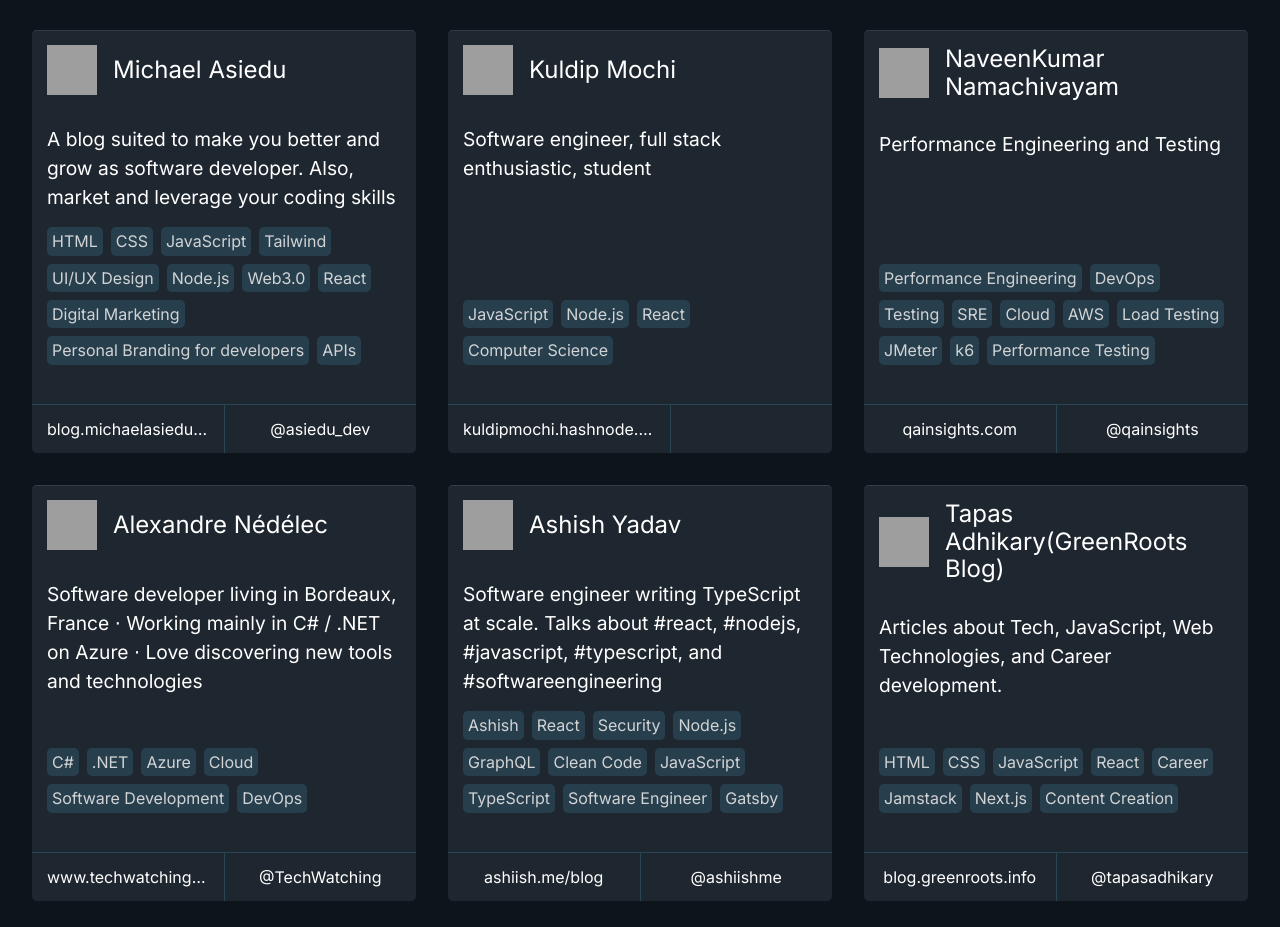
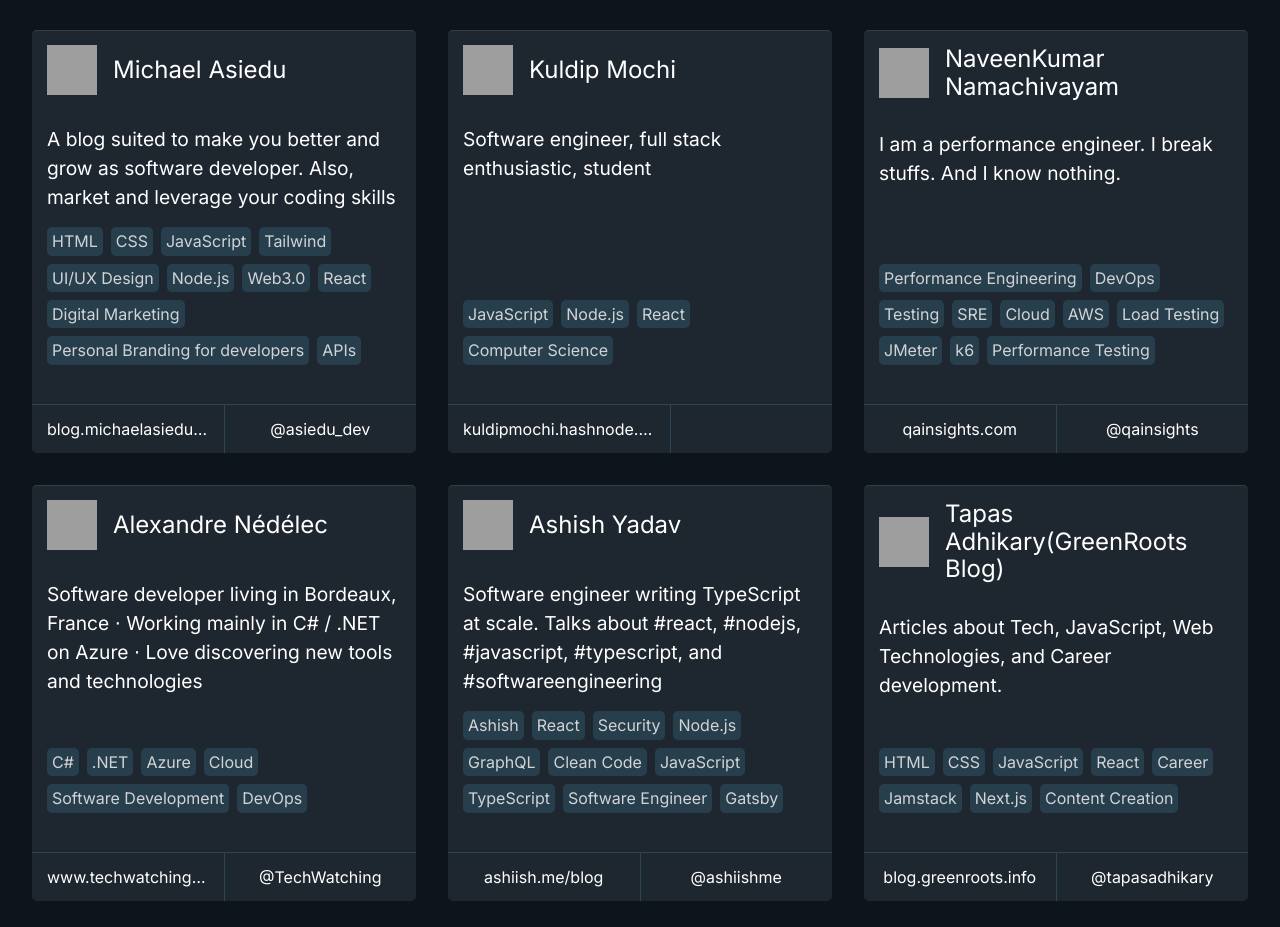
Before and after one commit to markodenic/awesome-tech-blogs, a Nuxt app: page / in a window 1280 px wide. Shown: the part 2423-3350 px from the top of the page. Built offline with nearby package versions, Linux system fonts and the light colour scheme; grey boxes are pictures that could not be loaded.

Commit message:
Add: QAInsights

```diff
--- a/data.js
+++ b/data.js
@@ -2991,7 +2991,7 @@ module.exports = [
   },
   {
     name: 'NaveenKumar Namachivayam',
-    description: 'Performance Engineering and Testing',
+    description: 'I am a performance engineer. I break stuffs. And I know nothing.',
     url: 'https://qainsights.com',
     twitter: '@qainsights',
     tags: [
```
